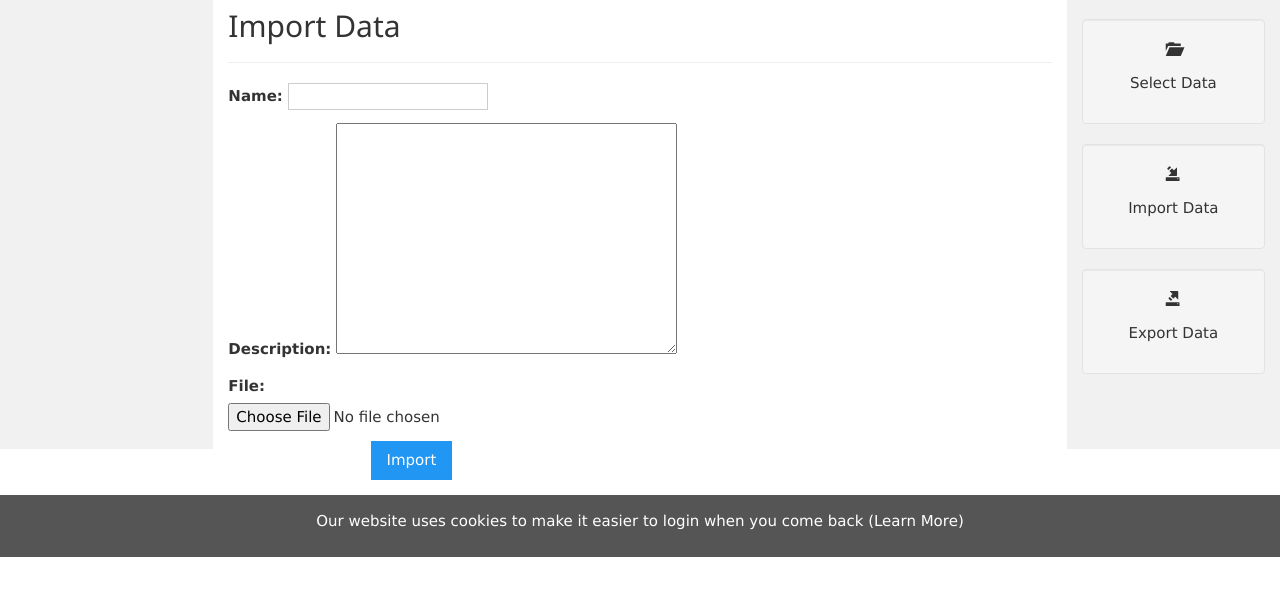
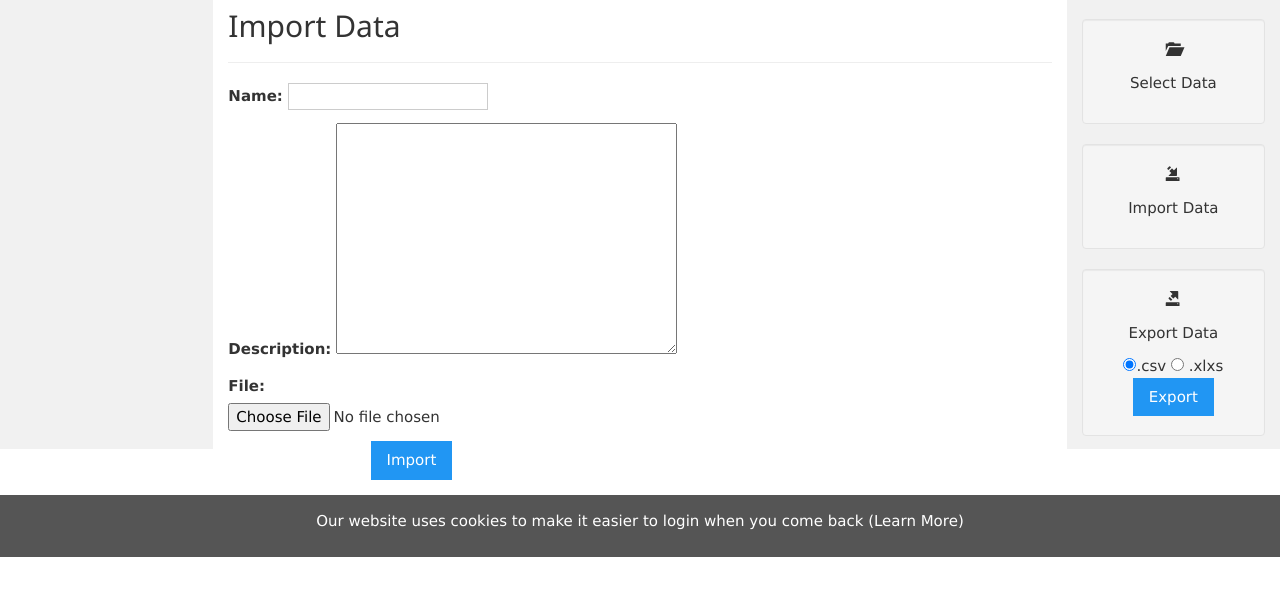
Before and after one commit to SIU-CS/blue_dawn-production, a Django app: page /importing in a window 1280 px wide. Shown: the part 73-669 px from the top of the page. Run offline with Django 3.2, Linux system fonts and the light colour scheme; some libraries are stand-ins or nearby versions.

Commit message:
Added radio buttons and submit button for exporting

```diff
--- a/landing/templates/accounts/profile.html
+++ b/landing/templates/accounts/profile.html
@@ -31,7 +31,7 @@
                     <table>
                         {% for item in data %}
                         <tr>
-                            <td onclick="location.href='{% url 'viewdata' %}?dataset=' + id" id='data-{{item.id}}'>{{item.name}}</td>
+                            <td onclick="location.href='{% url 'viewdata' %}?dataset=' + id" id='data-{{item.id}}'>{{item.name}} </td>
                         </tr>
                         {% endfor %}
                     </table>
--- a/landing/templates/userSidebar-template.html
+++ b/landing/templates/userSidebar-template.html
@@ -6,7 +6,10 @@
       <a href ="{% url 'importing' %}"><p><span class="glyphicon glyphicon-import"><p></p></span> Import Data</p></a>
   </div>
   <div class="well">
-    <a href="javascript:exportData()"><p><span class="glyphicon glyphicon-export"><p></p></span>Export Data</p></a>
+    <p><span class="glyphicon glyphicon-export"><p></p></span>Export Data</p>
+      <input type="radio" name="fileformat" value="csv" checked>.csv
+      <input type="radio" name="fileformat" value="xlxs"> .xlxs <br>
+      <button type="submit" class="w3-btn w3-ripple w3-blue">Export</button>
   </div>
 
 </div>
--- a/website/settings.py
+++ b/website/settings.py
@@ -88,7 +88,7 @@ DATABASES = {
 		'ENGINE': 'django.db.backends.mysql',
 		'NAME': 'BlueDawnAnalysis',
 		'USER': 'root',
-		'PASSWORD': '',
+		'PASSWORD': 'ABarron505HHS+15',
 		'HOST': '',
 		'PORT': '',
 	}
```
